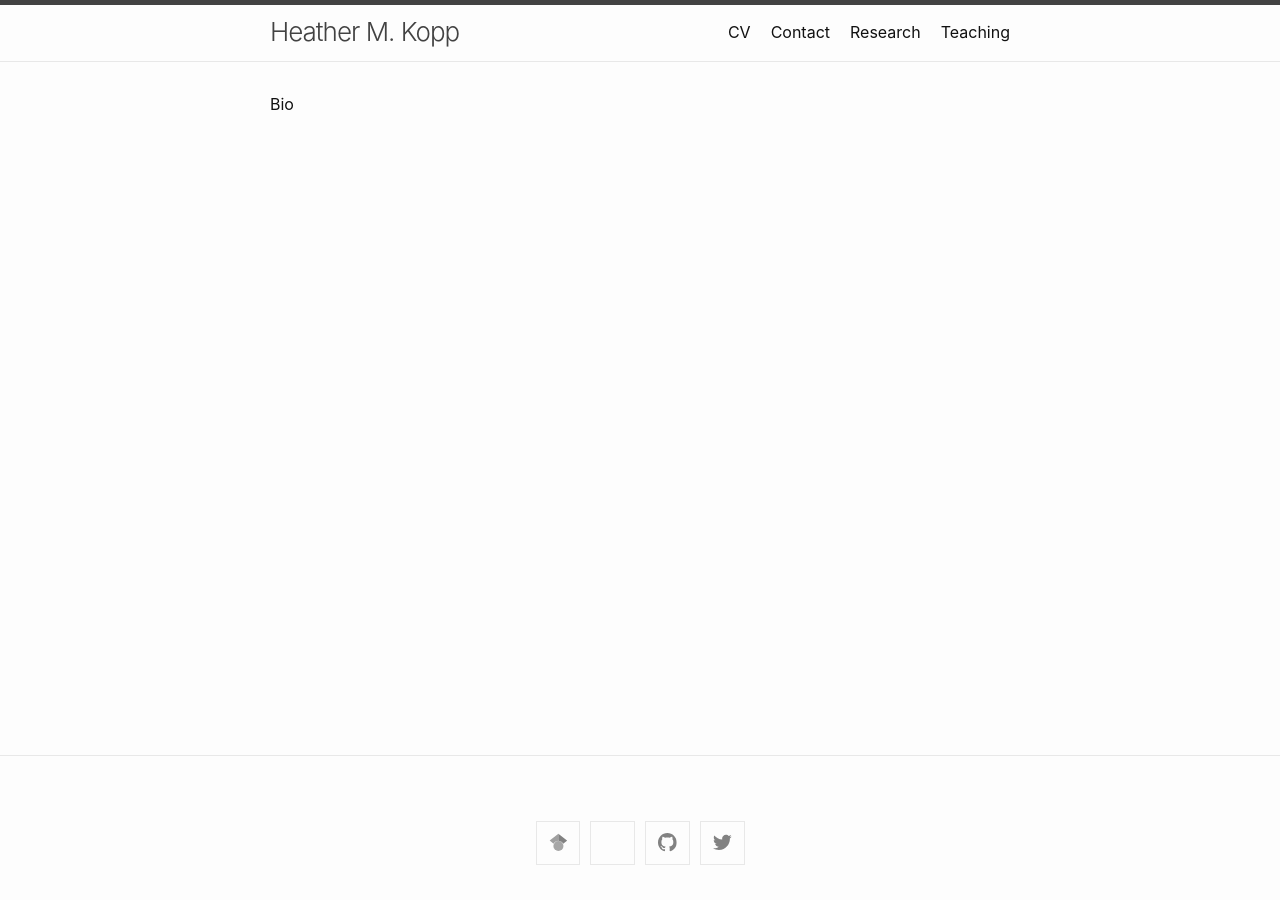
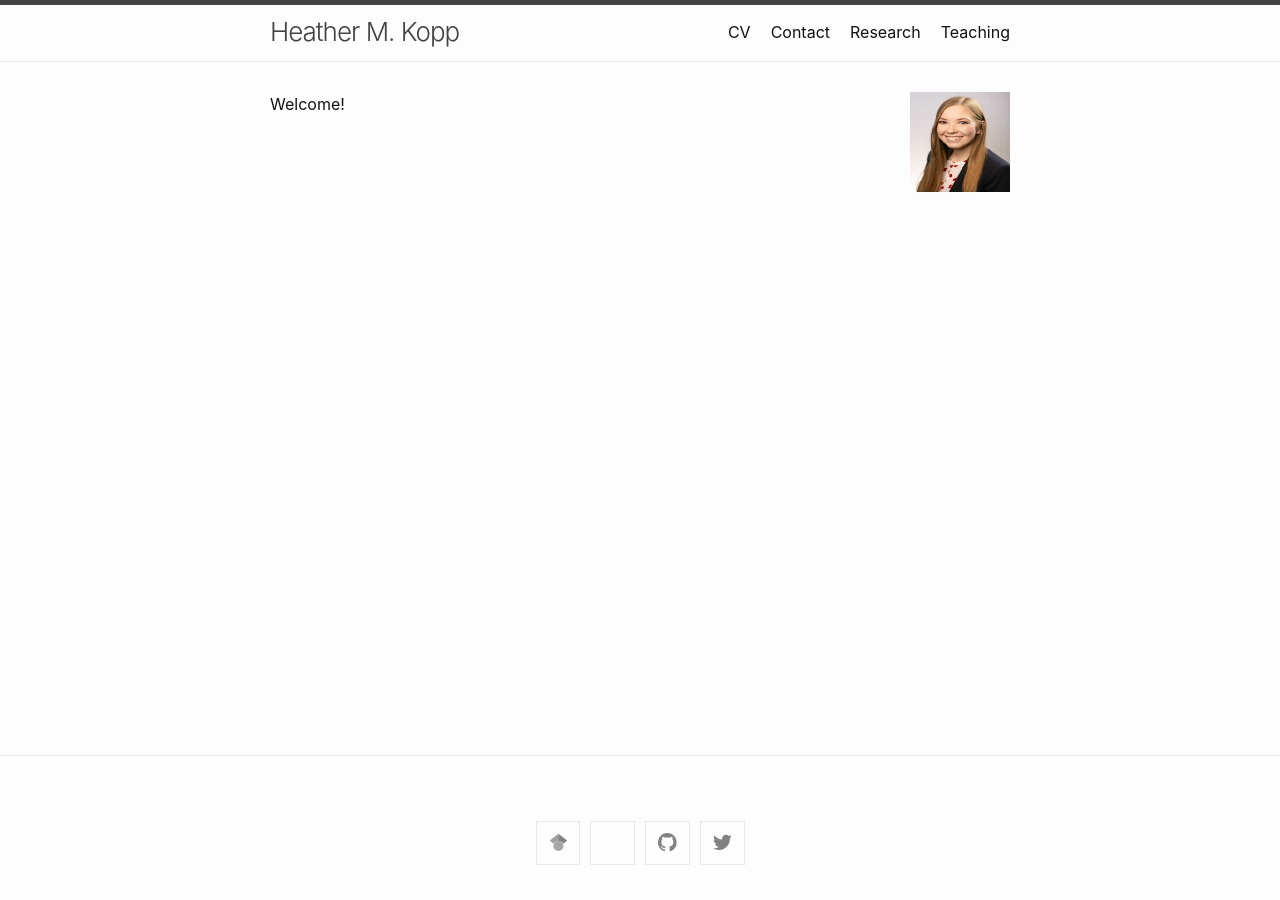
Before and after one commit to heatherkopp/heatherkopp.github.io, a Jekyll site: the page built from index.md, in a window 1280 px wide. Built offline with Jekyll 4.4.1, drawn with Linux system fonts in a browser that asks for light colours.

Commit message:
Update index.md

```diff
--- a/index.md
+++ b/index.md
@@ -1,5 +1,5 @@
 ---
 layout: home
 ---
-
-Bio
+Welcome!
+<img align="right" width="100" height="100" src="https://heatherkopp.github.io/files/kopp.jpg">
```
